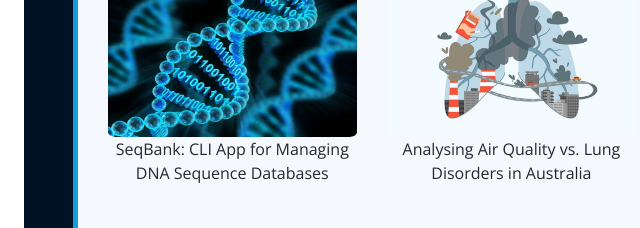
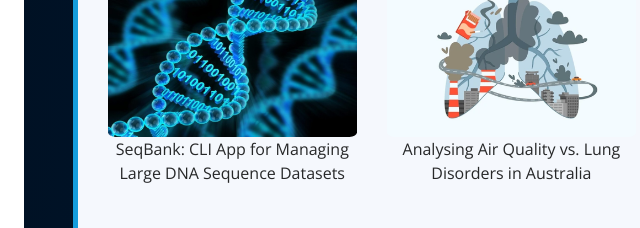
Before and after one commit to Rafsan7238/Rafsan-s-Portfolio, a plain HTML site: page Data Science Portfolio/public/index.html in a window 1280 px wide. Shown: the part 4500-4728 px from the top of the page, 276-916 px from the left. Drawn offline with nearby package versions, Linux system fonts and the light colour scheme; some packages are replaced by stand-ins of ours.

Commit message:
Updated project title

```diff
--- a/Data Science Portfolio/public/index.html
+++ b/Data Science Portfolio/public/index.html
@@ -423,15 +423,15 @@
 
           <div class="col-md-4 portfolio-item filter-python">
             <div class="portfolio-wrap">
-              <img src="assets/img/portfolio/dna.jpg" class="img-fluid" alt="SeqBank: CLI App for Managing DNA Sequence Databases">
+              <img src="assets/img/portfolio/dna.jpg" class="img-fluid" alt="SeqBank: CLI App for Managing Large DNA Sequence Datasets">
               <div class="portfolio-links">
                 <a href="assets/img/portfolio/dna.jpg" data-gall="portfolioGallery" class="venobox"
-                title="SeqBank: CLI App for Managing DNA Sequence Databases"><i
+                title="SeqBank: CLI App for Managing Large DNA Sequence Datasets"><i
                     class="bx bx-plus"></i></a>
                 <a href="https://pypi.org/project/seqbank/" target="_blank" title="More Details"><i class="bx bx-link"></i></a>
               </div>
             </div>
-            <p class="portfolio-name">SeqBank: CLI App for Managing DNA Sequence Databases</p>
+            <p class="portfolio-name">SeqBank: CLI App for Managing Large DNA Sequence Datasets</p>
           </div>
 
           <div class="col-md-4 portfolio-item filter-python">
```
